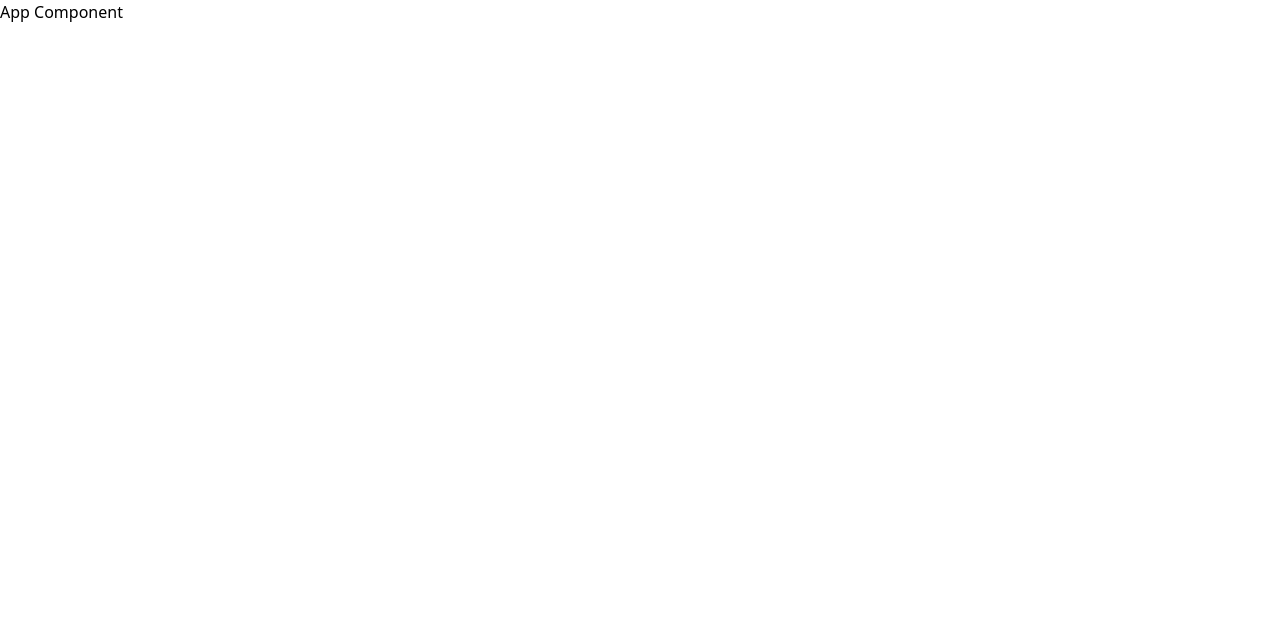
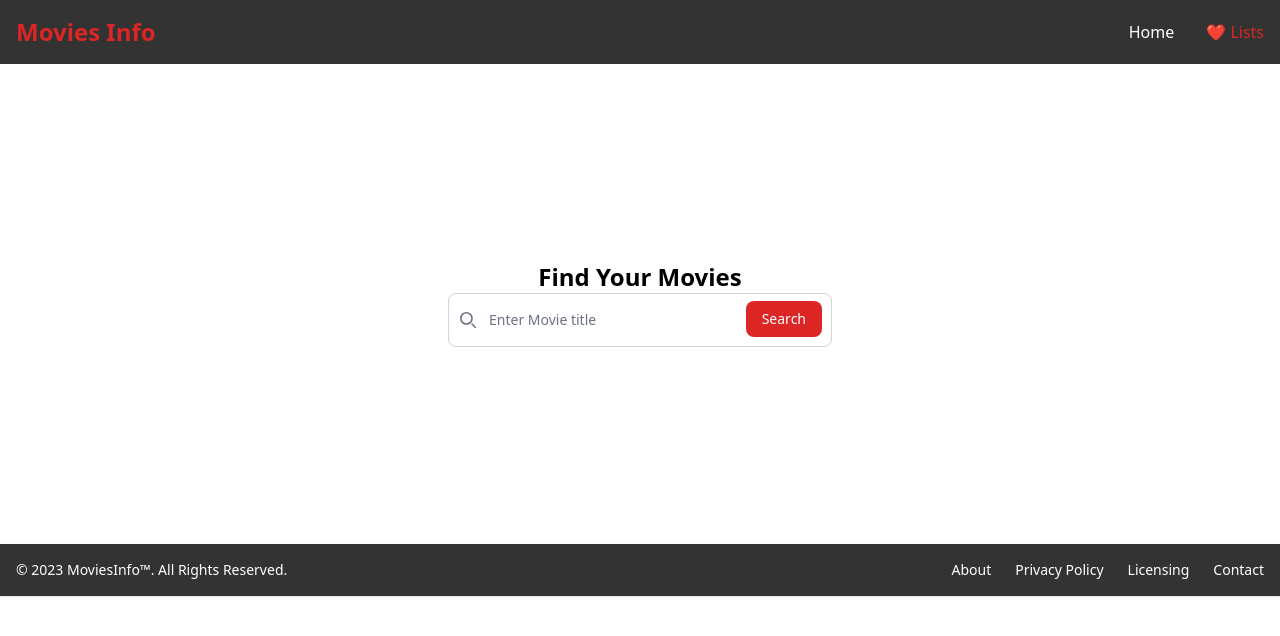
Before and after one commit to Vengat-P/MovieSearchApp, a React (Vite) app: page / in a window 1280 px wide. Shown: the top 636 px of the page. Built offline with nearby package versions, Linux system fonts and the light colour scheme; no server answers.

Commit message:
search type get data from OMDB Api completed

```diff
--- a/package.json
+++ b/package.json
@@ -11,6 +11,7 @@
   },
   "dependencies": {
     "@tailwindcss/vite": "^4.1.5",
+    "axios": "^1.9.0",
     "flowbite": "^3.1.2",
     "react": "^19.1.0",
     "react-dom": "^19.1.0",
--- a/src/App.jsx
+++ b/src/App.jsx
@@ -1,9 +1,29 @@
 import React from 'react';
+import { BrowserRouter, Route, Routes } from 'react-router-dom';
+import Navbar from './Components/Navbar';
+import Footer from './Components/Footer';
+import Search from './Pages/Search';
+import TotalMovies from './Pages/TotalMovies';
+import Movie from './Pages/Movie';
+import PageNotFound from './Pages/PageNotFound';
 
 const App = () => {
   return (
     <div>
-      <h1>App Component</h1>
+      <BrowserRouter>
+      <div>
+        <Navbar/>
+      </div>
+      <Routes>
+        <Route path='/' element={<Search/>}/>
+        <Route path='/movies' element={<TotalMovies/>}/>
+        <Route path='/movies/:id' element={<Movie/>}/>
+        <Route path='*' element={<PageNotFound/>}/>
+      </Routes>
+      <div>
+        <Footer/>
+      </div>
+      </BrowserRouter>
     </div>
   );
 };
--- /dev/null
+++ b/src/Components/Footer.jsx
@@ -0,0 +1,44 @@
+import React from "react";
+import { Link } from "react-router-dom";
+
+const Footer = () => {
+  return (
+    <div>
+      <footer className="bg-black/80 shadow-sm mt-4 ">
+        <div className="w-full mx-auto max-w-screen-xl p-4 md:flex md:items-center md:justify-between">
+          <span className="text-sm text-white sm:text-center">
+            © 2023{" "}
+            <Link to="/" className="hover:underline">
+              MoviesInfo™
+            </Link>
+            . All Rights Reserved.
+          </span>
+          <ul className="flex flex-wrap items-center mt-3 text-sm font-medium text-white sm:mt-0">
+            <li>
+              <a href="#" className="hover:underline me-4 md:me-6">
+                About
+              </a>
+            </li>
+            <li>
+              <a href="#" className="hover:underline me-4 md:me-6">
+                Privacy Policy
+              </a>
+            </li>
+            <li>
+              <a href="#" className="hover:underline me-4 md:me-6">
+                Licensing
+              </a>
+            </li>
+            <li>
+              <a href="#" className="hover:underline">
+                Contact
+              </a>
+            </li>
+          </ul>
+        </div>
+      </footer>
+    </div>
+  );
+};
+
+export default Footer;
--- /dev/null
+++ b/src/Components/MoviesProvider.jsx
@@ -0,0 +1,38 @@
+import axios from 'axios';
+import React, { createContext, useEffect, useMemo, useState } from 'react';
+
+export const moviesContext = createContext();
+
+const MoviesProvider = ({children}) => {
+    const [search,setSearch] = useState("");
+    const [movies,setMovies] = useState([]);
+    console.log(search);
+
+    useEffect(()=>{
+        fetchData();
+    },[search])
+
+    const fetchData= async ()=>{
+        try {
+            const response = await axios.get(`https://omdbapi.com/?apikey=d709826f&s=${search}`)
+            setMovies(response.data)
+
+        }
+        catch (error) {
+            console.log(error);
+
+        }
+    }
+
+
+
+    return (
+        <div>
+            <moviesContext.Provider value={{movies,setMovies,search,setSearch}}>
+                {children}
+            </moviesContext.Provider>
+        </div>
+    );
+};
+
+export default MoviesProvider;
--- /dev/null
+++ b/src/Components/Navbar.jsx
@@ -0,0 +1,39 @@
+import React from "react";
+import { Link } from "react-router-dom";
+
+const Navbar = () => {
+  return (
+    <div>
+      <nav className="bg-black/80">
+        <div className="max-w-screen-xl flex  items-center justify-between mx-auto p-4">
+          <Link to="/" className="flex items-center space-x-3 rtl:space-x-reverse">
+            <span className="self-center text-2xl font-semibold whitespace-nowrap text-red-600">
+              Movies Info
+            </span>
+          </Link>
+          <div className="w-full md:block md:w-auto">
+            <ul className="font-medium flex flex-col mx-auto p-4 md:p-0 rounded-lg sm:flex-row sm:space-x-8 md:flex-row md:space-x-8 rtl:space-x-reverse md:mt-0 ">
+              <li>
+                <Link to="/"
+                  className="block py-2 px-3 text-white md:p-0"
+                >
+                  Home
+                </Link>
+              </li>
+              <li>
+                <Link
+                  to="/favorites"
+                  className="block py-2 px-3 text-red-600   md:p-0 "
+                >
+                  ❤ Lists
+                </Link>
+              </li>
+            </ul>
+          </div>
+        </div>
+      </nav>
+    </div>
+  );
+};
+
+export default Navbar;
--- /dev/null
+++ b/src/Pages/Movie.jsx
@@ -0,0 +1,11 @@
+import React from 'react';
+
+const Movie = () => {
+    return (
+        <div>
+
+        </div>
+    );
+};
+
+export default Movie;
--- /dev/null
+++ b/src/Pages/PageNotFound.jsx
@@ -0,0 +1,11 @@
+import React from 'react';
+
+const PageNotFound = () => {
+    return (
+        <div>
+
+        </div>
+    );
+};
+
+export default PageNotFound;
--- /dev/null
+++ b/src/Pages/Search.jsx
@@ -0,0 +1,84 @@
+import React, { useCallback, useContext } from "react";
+import { Navigate, useNavigate } from "react-router-dom";
+import { moviesContext } from "../Components/MoviesProvider";
+
+const Search = () => {
+
+    const {movies,setMovies,setSearch,search,type,setType} = useContext(moviesContext)
+
+    // console.log(formData);
+
+    const navigate = useNavigate();
+  const handleSubmit = (e) => {
+    e.preventDefault();
+    // console.log(formData);
+    navigate("/movies")
+  };
+  const handleChange = useCallback( (e) => {
+
+    setSearch(e.target.value)
+
+  },[])
+  return (
+    <div>
+      <div className="w-max sm:h-40 md:h-96 mx-auto mt-12 mb-12 flex flex-col justify-center items-center">
+        <h1 className="text-2xl font-bold ">Find Your Movies</h1>
+        <form className="w-96 mx-auto" onSubmit={handleSubmit}>
+          <label
+            htmlFor="search"
+            className="mb-2 text-sm font-medium text-gray-900 sr-only dark:text-white"
+          >
+            Search
+          </label>
+          <div className="relative">
+            <div className="absolute inset-y-0 start-0 flex items-center ps-3 pointer-events-none">
+              <svg
+                className="w-4 h-4 text-gray-500 dark:text-gray-400"
+                aria-hidden="true"
+                xmlns="http://www.w3.org/2000/svg"
+                fill="none"
+                viewBox="0 0 20 20"
+              >
+                <path
+                  stroke="currentColor"
+                  strokeLinecap="round"
+                  strokeLinejoin="round"
+                  strokeWidth={2}
+                  d="m19 19-4-4m0-7A7 7 0 1 1 1 8a7 7 0 0 1 14 0Z"
+                />
+              </svg>
+            </div>
+            <input
+              type="text"
+              name="search"
+              value={search}
+              onChange={handleChange}
+              className="block  w-full p-4 ps-10 text-sm text-black border border-gray-300 rounded-lg bg-white/50 focus:ring-red-500 focus:border-red-500 "
+              placeholder="Enter Movie title"
+              required
+            />
+            {/* <select
+              name="type"
+              value={formData.type}
+              onChange={handleChange}
+              className="absolute  w-auto py-2 text-sm mt-2 hover:border-red-600"
+              required
+            >
+              <option value="all">All</option>
+              <option value="movie">Movie</option>
+              <option value="series">series</option>
+            </select> */}
+            <button
+              type="submit"
+              className="text-white absolute end-2.5 bottom-2.5 bg-red-600 focus:ring-4 focus:outline-none focus:ring-gray-500 font-medium rounded-lg text-sm px-4 py-2 "
+            >
+              Search
+            </button>
+          </div>
+        </form>
+      </div>
+    </div>
+  );
+};
+
+export default Search;
--- /dev/null
+++ b/src/Pages/TotalMovies.jsx
@@ -0,0 +1,27 @@
+import React, { useContext, useMemo } from "react";
+import { moviesContext } from "../Components/MoviesProvider";
+
+const TotalMovies = () => {
+  const {movies,search} = useContext(moviesContext);
+  console.log(movies);
+//   const filterMovies = useMemo(()=>{
+//     const mov = movies.filter(ele=>ele.toLowerCase().includes(search.toLowerCase()))
+//     return  mov
+
+// },[movies,search])
+  return (
+    <div>
+      {movies.Search.map((item, index) => {
+        return (
+          <div key={index}>
+            <h1>{item.Title}</h1>
+            <h3>{item.Year}</h3>
+            <img src={item.Poster} alt={item.Title} />
+          </div>
+        );
+      })}
+    </div>
+  );
+};
+
+export default TotalMovies;
--- a/src/main.jsx
+++ b/src/main.jsx
@@ -2,9 +2,13 @@
 import { createRoot } from 'react-dom/client'
 import './index.css'
 import App from './App.jsx'
+import MoviesProvider from './Components/MoviesProvider.jsx'
 
 createRoot(document.getElementById('root')).render(
   // <StrictMode>
+  <MoviesProvider>
     <App />
+  </MoviesProvider>
+
   // </StrictMode>,
 )
```
Also changed, not shown: 1 other file (tests, documents, lock files or other folders).
